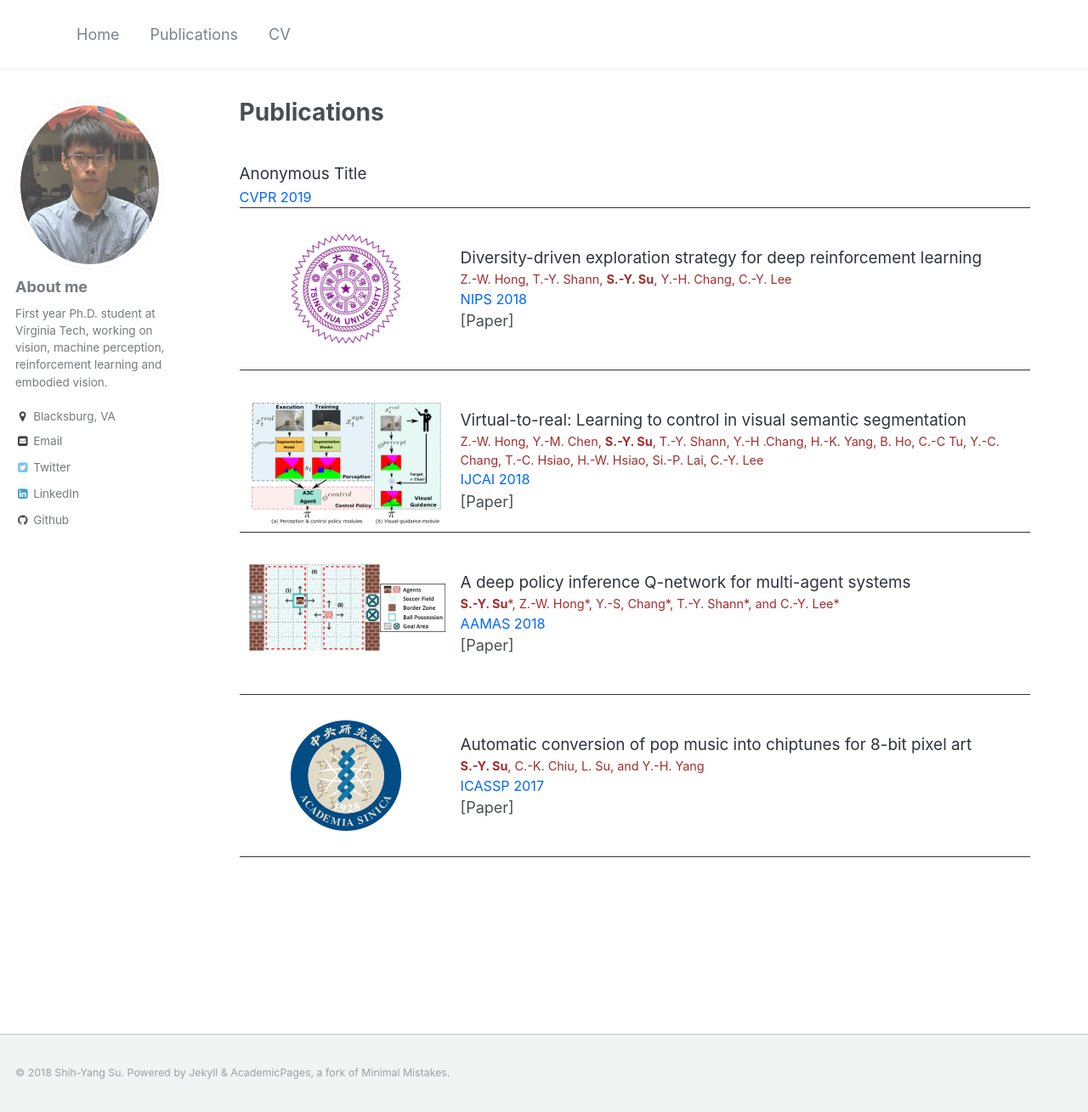
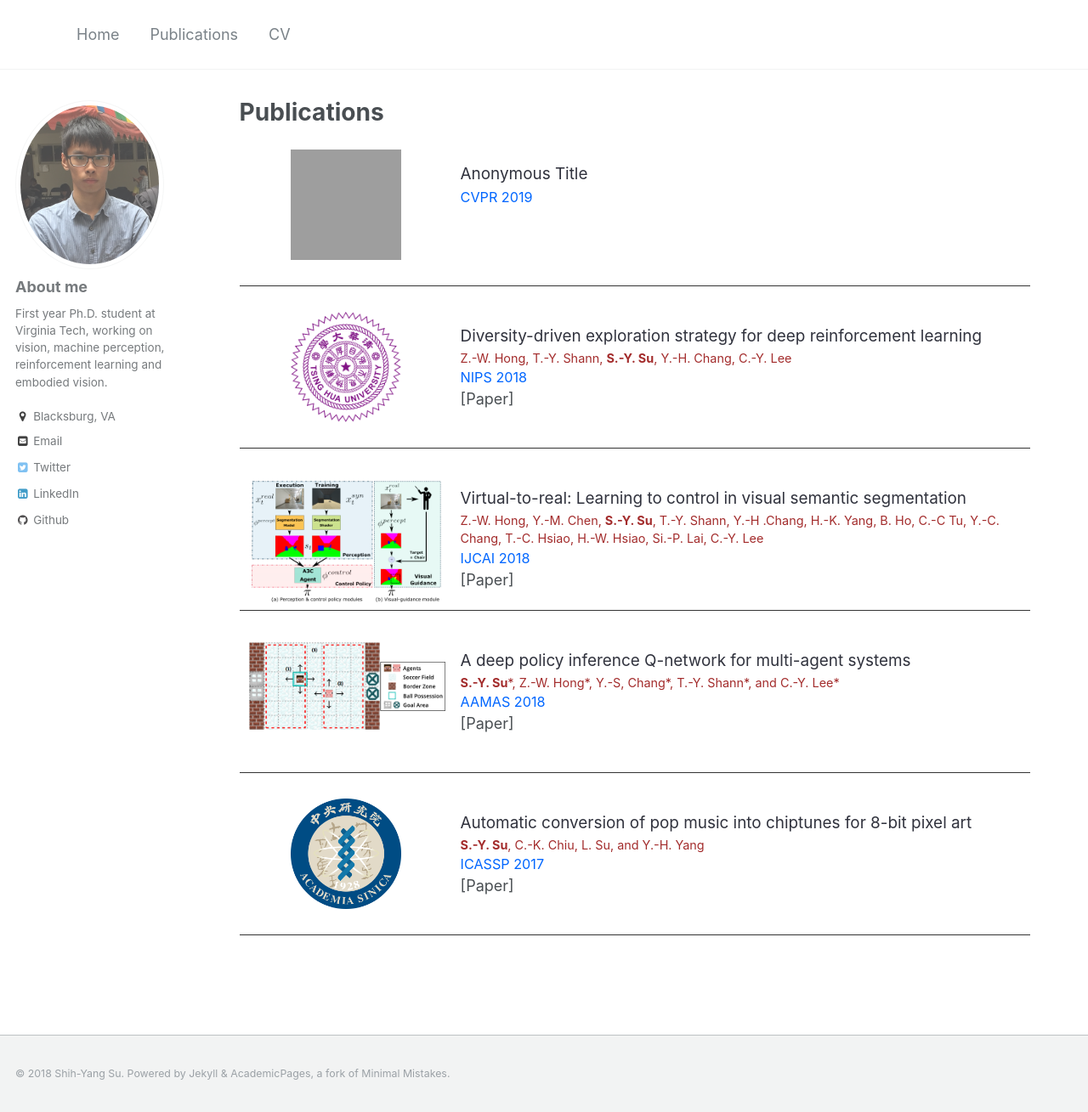
Before and after one commit to LemonATsu/LemonATsu.github.io, a Jekyll site: the page built from _pages/publications.md, in a window 1280 px wide and 1309 px high. Shown: the whole window at 85% size. Built offline with Jekyll 4.4.1, drawn with Linux system fonts in a browser that asks for light colours.

Commit message:
add blank png

```diff
--- a/_pages/publications.md
+++ b/_pages/publications.md
@@ -5,6 +5,7 @@
 author_profile: true
 ---
 <div class="pub-container">
+    <div class="pub-thumb"><img src="https://lemonatsu.github.io/images/blank.png" style="width:130px;height:130px"></div>
     <div class="pub-content">
         <div class="pub-title">Anonymous Title</div>
         <div class="pub-author"></div>
```
